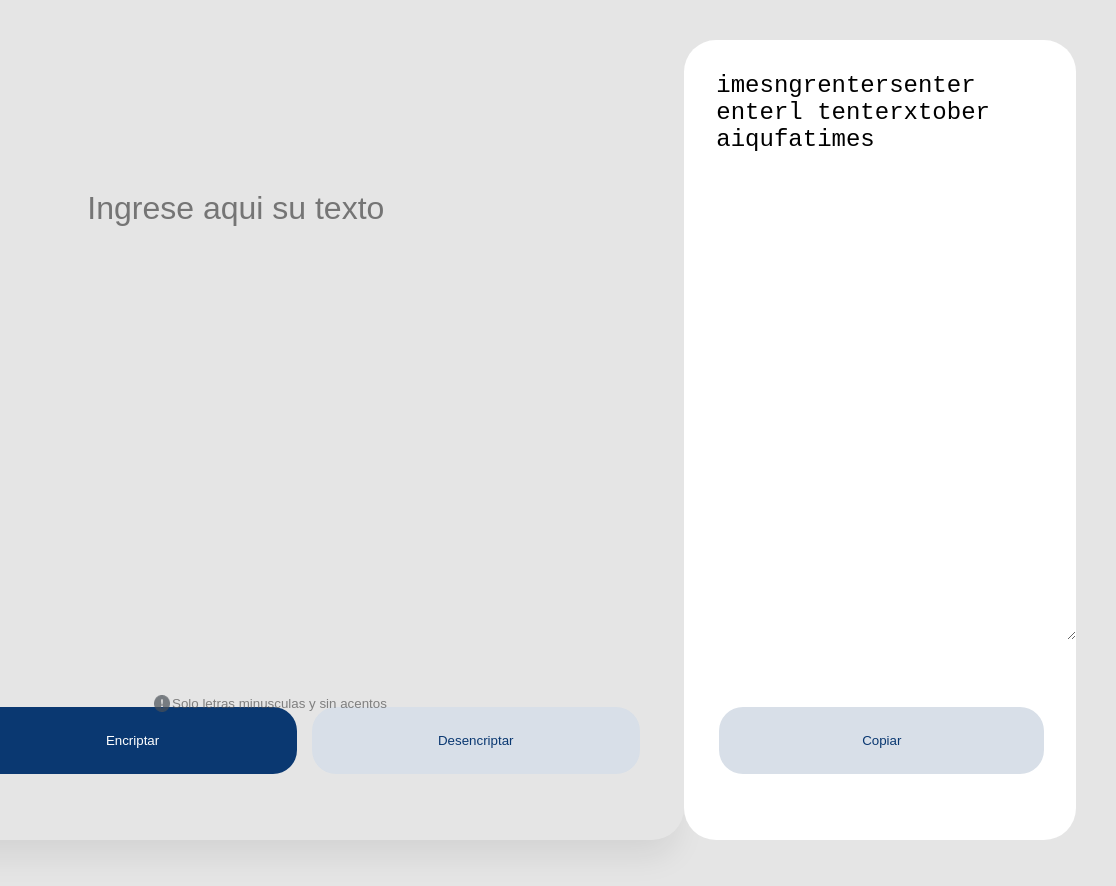
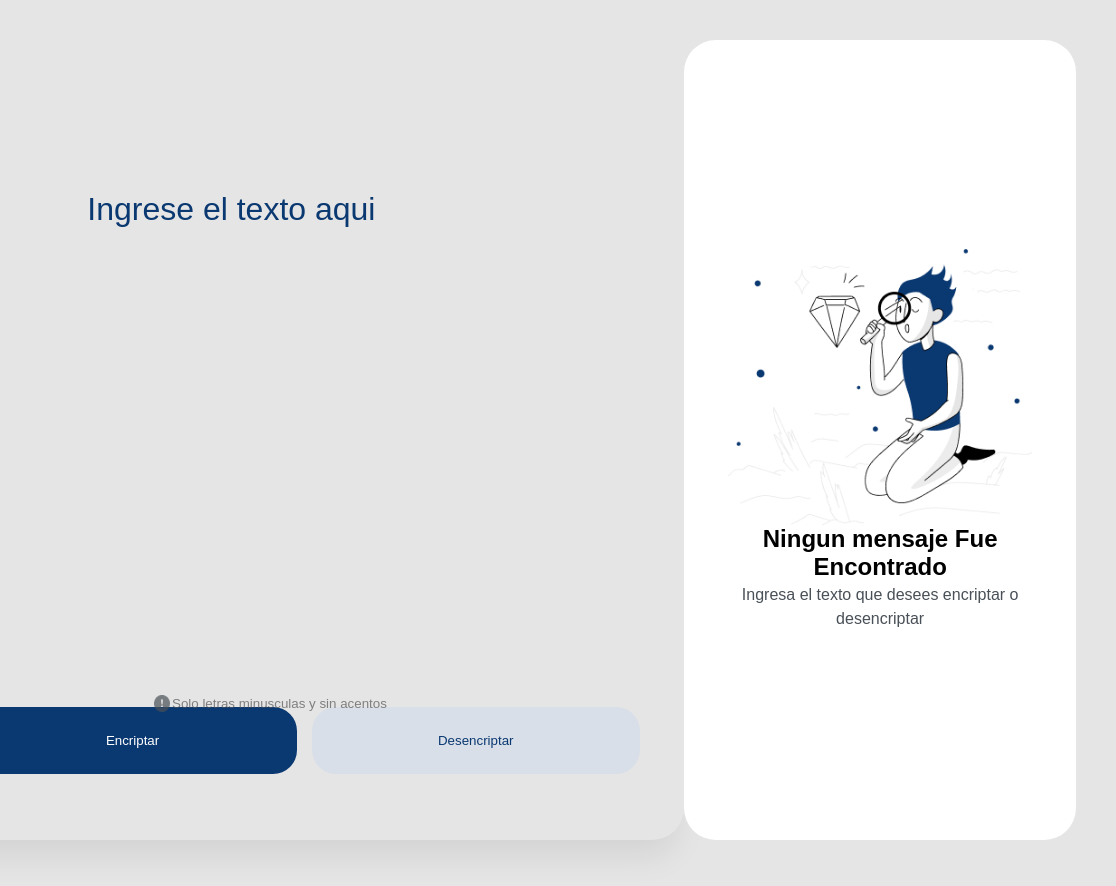
Before and after one commit to ishishko/Challenge-ONE-Encriptador, a plain HTML site: page Index.html in a window 1280 px wide. Both pictures are taken after a click on the button "Encriptar". Shown: the top 886 px of the page, 164-1280 px from the left. Drawn offline with Linux system fonts and the light colour scheme.

Commit message:
Encriptador funcionando para page github

```diff
--- a/Index.html
+++ b/Index.html
@@ -16,7 +16,7 @@
         <div class="contenedor-inputs">
           <label class="label-text" for="texto">
             <div class="div-input-text">
-              <input class="input-text" type="text" id="texto" value="Ingrese el texto aqui" />
+              <input class="input-text" type="text" id="texto" placeholder="Ingrese el texto aqui" />
             </div>
           </label>
           <div class="div-input-button">
--- a/app.js
+++ b/app.js
@@ -50,12 +50,22 @@ function desencriptar(texto) {
 //---------------Functions Actions-----------------------
 function enviar(texto) {
   console.log(texto);
+
   if (texto != "") {
     textarea.value = texto;
     muneco.style.display = "none";
     copiartexto.style.display = "flex";
     inputTexto.value = "";
-    inputTexto.placeholder = "Ingrese aqui su texto";
+  } else {
+    let nsombra = 0;
+    inputTexto.style.boxShadow = "0 0 20px #0a3871";
+    setTimeout(sombra, 60);
+    let intersombra = setInterval(() => {
+      setTimeout(sombra, 60);
+      inputTexto.style.boxShadow = "0 0 20px #0a3871";
+      nsombra == 1 ? clearInterval(intersombra) : nsombra++;
+      console.log(nsombra);
+    }, 120);
   }
 }
 
@@ -65,3 +75,7 @@ function copiar() {
   copiartexto.style.display = "none";
   console.log(navigator.clipboard.readText);
 }
+
+function sombra() {
+  inputTexto.style.boxShadow = "";
+}
--- a/style.css
+++ b/style.css
@@ -1,8 +1,9 @@
+* {
+  box-sizing: inherit;
+}
+
 html {
   box-sizing: border-box;
-}
-* {
-  box-sizing: inherit;
 }
 
 body {
@@ -41,7 +42,7 @@ body {
   position: absolute;
   width: 577px;
   max-width: 35%;
-  height: 48px;
+  height: 100%px;
   left: 14%;
   top: 18%;
   font-family: "Arial";
@@ -50,8 +51,9 @@ body {
   font-size: 32px;
   line-height: 150%;
   color: #0a3871;
+  word-break: break-word;
+  background-color: transparent;
   border: none;
-  background-color: transparent;
   outline: none;
 }
 
@@ -183,3 +185,9 @@ body {
   vertical-align: middle;
   align-items: center;
 }
+
+/*--------------------------------------------------------------*/
+
+.input-text::placeholder {
+  color: #0a3871;
+}
```
